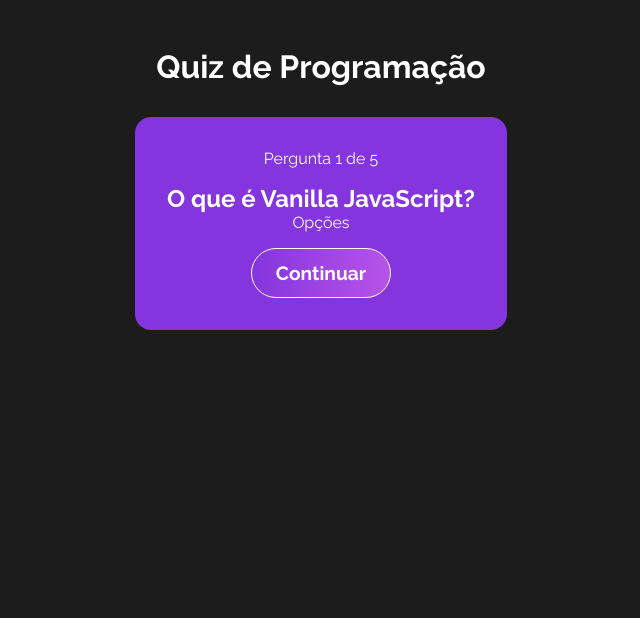
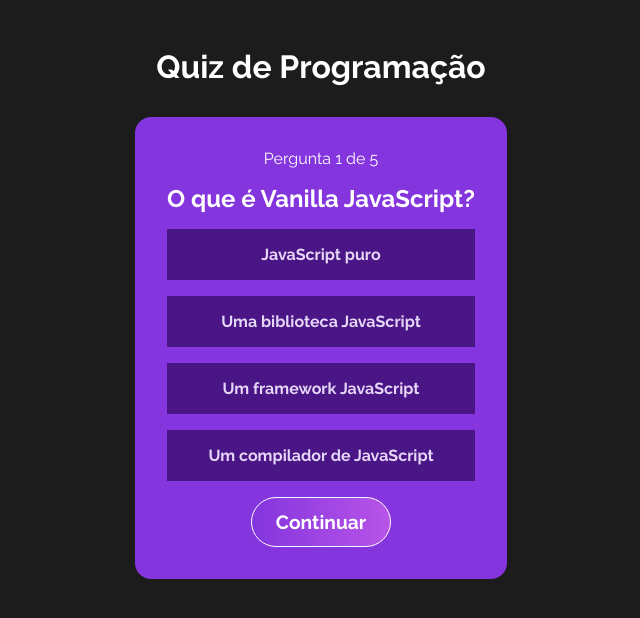
Before and after one commit to augustoOliveira1993/quiz-app-react, a React (Vite) app: page / in a window 1280 px wide. Both pictures are taken after a click on the button "Iniciar". Shown: the top 618 px of the page, without its empty margins (319-959 px from the left). Built offline with nearby package versions, Linux system fonts and the light colour scheme.

Commit message:
refactor: options questions

```diff
--- a/src/components/GameOver/GameOver.jsx
+++ b/src/components/GameOver/GameOver.jsx
@@ -4,13 +4,14 @@ import {QuizContext} from "../../contexts/Quiz.jsx";
 import wellDone from "../../assets/welldone.svg";
 import './GameOver.css';
 export const GameOver = () => {
+    const [quizState, dispatch] = useContext(QuizContext);
     return (
         <div id="game-over">
             <h2>Fim de Jogo!</h2>
-            <p>Pontuação: 100</p>
-            <p>Voçê acertou 2 de 5 perguntas...</p>
+            <p>Pontuação: {quizState.score}</p>
+            <p>Voçê acertou {quizState.score} de {quizState.questions.length} perguntas...</p>
             <img src={wellDone} alt="Well Done" />
-            <button>Reiniciar</button>
+            <button onClick={() => dispatch({ type: 'NEW_GAME'})}>Reiniciar</button>
         </div>
     );
 };
--- /dev/null
+++ b/src/components/Option/Option.css
@@ -0,0 +1,20 @@
+.option {
+    background-color: #3c0e70;
+    border: .5rem;
+    padding: 1rem;
+    margin-bottom: 1rem;
+    cursor: pointer;
+    opacity: 0.8;
+    transition: 0.4s;
+    margin-top: 1rem;
+}
+
+.option:hover {
+    opacity: 1;
+}
+#options-contatiner {
+    margin-bottom: 0;
+}
+.option:active {
+    transform: scale(0.9);
+}
--- /dev/null
+++ b/src/components/Option/Option.jsx
@@ -0,0 +1,13 @@
+import {useContext} from "react";
+import {QuizContext} from "../../contexts/Quiz.jsx";
+
+import './Option.css';
+
+export const Option = ({ option }) => {
+    const [quizState, dispatch] = useContext(QuizContext);
+    return (
+        <div className="option">
+            <h4>{ option }</h4>
+        </div>
+    );
+};
--- a/src/components/Questions/Questions.jsx
+++ b/src/components/Questions/Questions.jsx
@@ -1,20 +1,23 @@
 import './Questions.css'
 import {useContext} from "react";
 import {QuizContext} from "../../contexts/Quiz.jsx";
+import {Option} from "../Option/Option.jsx";
 
 
 export const Questions = () => {
     const [quizState, dispatch] = useContext(QuizContext);
-const currentQuestion = quizState.questions[quizState.currentQuestion];
+    const currentQuestion = quizState.questions[quizState.currentQuestion];
     return (
         <div id="questions">
-            <p>Pergunta {quizState.currentQuestion+1} de {quizState.questions.length}</p>
+            <p>Pergunta {quizState.currentQuestion + 1} de {quizState.questions.length}</p>
             <h2>{currentQuestion.question}</h2>
             <div id="options-contatiner">
-                <p>Opções</p>
+                {currentQuestion.options.map((option, index) => {
+                   return <Option option={option} key={option} />
+                })}
 
             </div>
-            <button onClick={() => dispatch({ type: 'CHANGE_QUESTION'})}>Continuar</button>
+            <button onClick={() => dispatch({type: 'CHANGE_QUESTION'})}>Continuar</button>
         </div>
     );
 };
--- a/src/contexts/Quiz.jsx
+++ b/src/contexts/Quiz.jsx
@@ -7,6 +7,7 @@ const initialState = {
     gameStage: STAGES[0],
     questions,
     currentQuestion: 0,
+    score: 0
 }
 
 const quizReducer = (state, action) => {
@@ -32,6 +33,8 @@ const quizReducer = (state, action) => {
                 currentQuestion: nextQuestion,
                 gameStage: endGame ? STAGES[2] : state.gameStage,
             }
+        case 'NEW_GAME':
+            return initialState;
         default:
             return state;
     }
```
